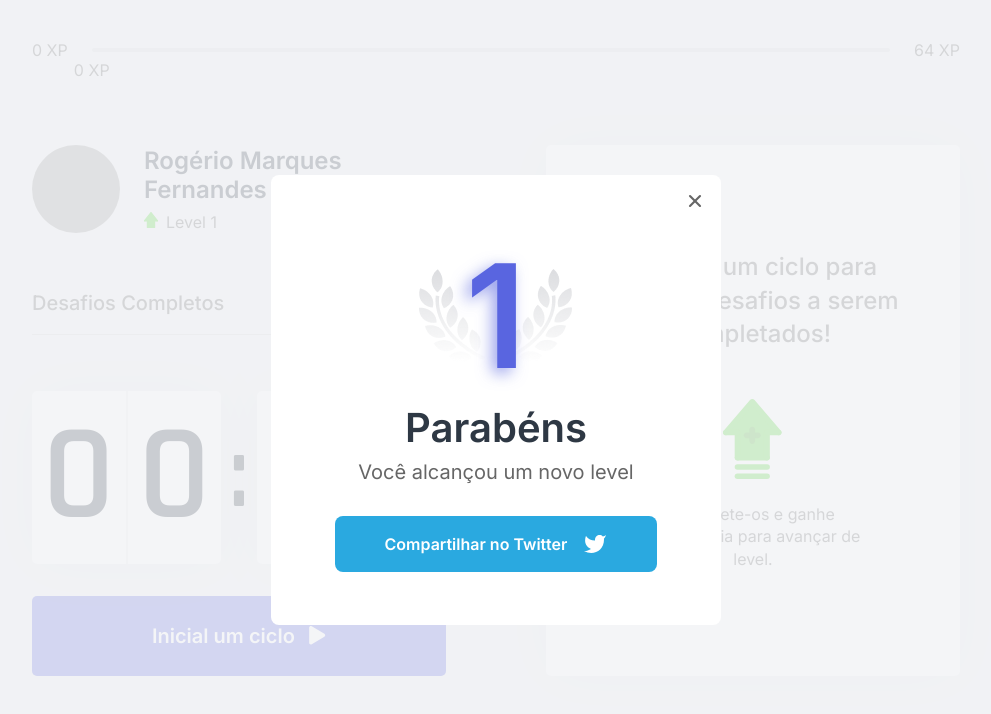
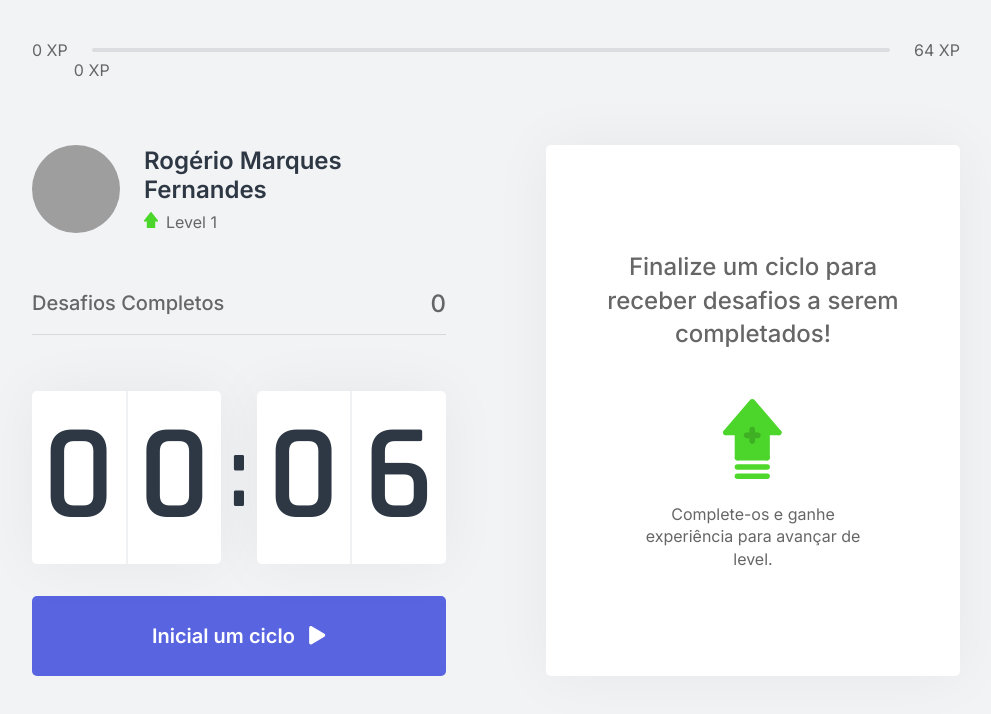
Before and after one commit to rogerrm95/move.it, a Next.js app: page / in a window 1280 px wide. Shown: the top 714 px of the page, without its empty margins (144-1135 px from the left). Built offline with nearby package versions, Linux system fonts and the light colour scheme; grey boxes are pictures that could not be loaded.

Commit message:
Fix: Exibição do Modal de Level-Up

```diff
--- a/src/components/LevelUpModal.tsx
+++ b/src/components/LevelUpModal.tsx
@@ -11,7 +11,7 @@ export function LevelUpModal() {
     const [isModalOpen, setIsModalOpen] = useState<Boolean>(false)
 
     useEffect(() => {
-        setIsModalOpen(true)
+        if (level !== 1) setIsModalOpen(true)
     }, [level])
 
     function closeModal() {
--- a/src/contexts/ChallengesContext.tsx
+++ b/src/contexts/ChallengesContext.tsx
@@ -57,10 +57,11 @@ export function ChallengeProvider({ children }: ChallengeProviderProps) {
 
     function gainExperience(xp: number){
         const newExperience = currentExperience + xp
+        const experienceToNextLevelOld = experienceToNextLevel
 
         if(newExperience >= experienceToNextLevel) {
             levelUp()
-            setCurrentExperience(newExperience - currentExperience)
+            setCurrentExperience(newExperience - experienceToNextLevelOld)
         } else {
             setCurrentExperience(newExperience)
         }
```
